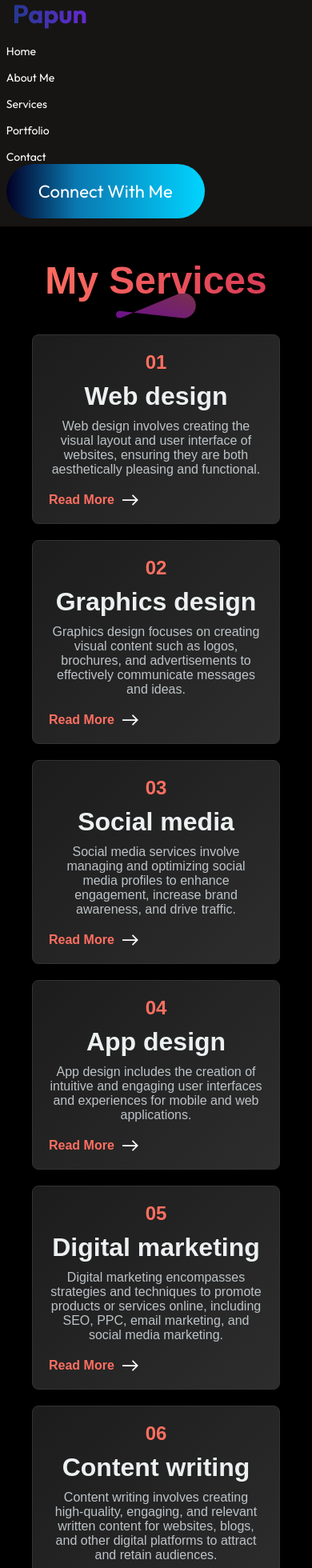
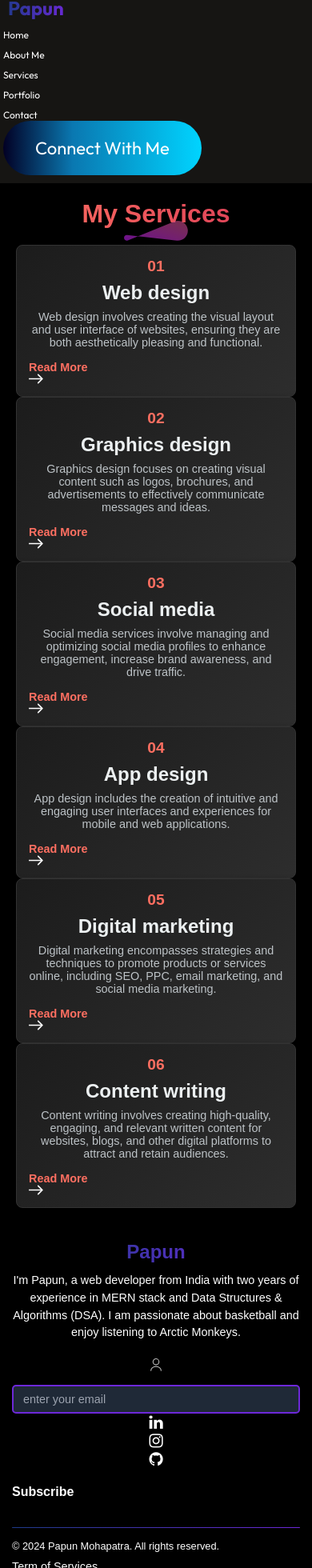
Before and after one commit to Papun1111/PersonalPortfolio, a React (Vite) app: page /service in a window 390 px wide. Shown: the part 21-1981 px from the top of the page at 80% size. Built offline with nearby package versions, Linux system fonts and the light colour scheme.

Commit message:
responsiveness improved

```diff
--- a/src/Components/About/About.css
+++ b/src/Components/About/About.css
@@ -155,3 +155,69 @@ hr:hover::before {
 .about-achievement p:hover {
     color: #0575e6;
 }
+
+/* Mobile screens (up to 576px) */
+@media (max-width: 576px) {
+    .about {
+        padding: 10px;
+    }
+
+    .title h1 {
+        font-size: 1.8rem;
+        margin-bottom: 5px;
+    }
+
+    .title img {
+        width: 80px;
+    }
+
+    .about-sections {
+        flex-direction: column;
+        gap: 10px;
+        margin-bottom: 20px;
+    }
+
+    .about-left, .about-right {
+        text-align: center;
+        flex: 1;
+    }
+
+    .profile-img {
+        width: 150px;
+        height: 150px;
+    }
+
+    .about-right {
+        padding-left: 0;
+    }
+
+    .about-para p {
+        margin-bottom: 15px;
+    }
+
+    .about-skills {
+        margin-top: 15px;
+    }
+
+    .about-skill {
+        margin-bottom: 5px;
+    }
+
+    .about-achievements {
+        flex-direction: column;
+        padding: 15px;
+        background: linear-gradient(135deg, #ff7e5f, #feb47b);
+    }
+
+    .about-achievement {
+        margin: 10px 0;
+    }
+
+    .about-achievement h1 {
+        font-size: 2.5rem;
+    }
+
+    .about-achievement p {
+        font-size: 1rem;
+    }
+}
--- a/src/Components/Contact/Contact.css
+++ b/src/Components/Contact/Contact.css
@@ -153,3 +153,95 @@
     opacity: 1;
   }
 }
+
+/* Mobile screens (up to 576px) */
+@media (max-width: 576px) {
+  .contact {
+      padding: 20px;
+  }
+
+  .contact-title {
+      margin-bottom: 15px;
+  }
+
+  .contact h1 {
+      font-size: 1.8rem;
+      margin-bottom: 15px;
+      color: #e0e0e0;
+  }
+
+  .contact img {
+      max-width: 100px; /* Smaller size for mobile screens */
+      top: 60%; /* Adjusted position for better fit */
+  }
+
+  .contact-section {
+      flex-direction: column;
+      gap: 15px;
+  }
+
+  .contact-left,
+  .contact-right {
+      max-width: 100%;
+  }
+
+  .contact-left h1 {
+      font-size: 1.5rem;
+      margin-bottom: 10px;
+      color: #f5a623;
+  }
+
+  .contact-left p {
+      font-size: 0.9rem;
+      line-height: 1.5;
+      color: #ccc;
+  }
+
+  .contact-details {
+      margin-top: 15px;
+  }
+
+  .contact-detail {
+      margin-bottom: 10px;
+  }
+
+  .contact-detail img {
+      width: 20px;
+      height: 20px;
+      margin-right: 8px;
+  }
+
+  .contact-detail p {
+      font-size: 0.9rem;
+  }
+
+  .contact-right {
+      padding: 15px;
+      border-radius: 5px;
+  }
+
+  .contact-right::before {
+      background: url('../../src/assets/theme_pattern.svg') no-repeat center center;
+      background-size: cover;
+  }
+
+  .contact-right label {
+      font-size: 0.9rem;
+      margin-bottom: 4px;
+  }
+
+  .contact-right input,
+  .contact-right textarea {
+      padding: 8px;
+      font-size: 0.9rem;
+  }
+
+  .contact-right button.contact-submit {
+      padding: 10px 15px;
+      font-size: 0.9rem;
+  }
+
+  .contact-right button.contact-submit:hover {
+      transform: scale(1.03);
+  }
+}
--- a/src/Components/Footer/Footer.css
+++ b/src/Components/Footer/Footer.css
@@ -123,3 +123,81 @@ hr {
 .footer-bottom-right p:hover {
   color: #3B82F6;
 }
+/* Mobile screens (up to 576px) */
+@media (max-width: 576px) {
+  .footer {
+      padding: 15px;
+  }
+
+  .footer-top {
+      flex-direction: column;
+      align-items: center;
+      margin-bottom: 15px;
+  }
+
+  .footer-top-left, .footer-top-right {
+      flex: none;
+      min-width: 100%;
+      text-align: center;
+      margin-bottom: 20px;
+  }
+
+  .logo {
+      font-size: 1.5rem;
+      margin-bottom: 5px;
+  }
+
+  .footer-top-left p {
+      font-size: 0.9rem;
+  }
+
+  .footer-email-input {
+      flex-direction: column;
+      align-items: stretch;
+      margin-bottom: 15px;
+  }
+
+  .footer-email-input img {
+      margin: 0 auto 10px;
+  }
+
+  .footer-email-input input {
+      padding: 8px;
+      font-size: 0.9rem;
+  }
+
+  .footer-email-input a {
+      font-size: 20px;
+      margin: 0;
+  }
+
+  .footer-subscribe {
+      font-size: 1rem;
+      margin-top: 5px;
+  }
+
+  hr {
+      height: 1px;
+      margin: 15px 0;
+  }
+
+  .footer-bottom {
+      flex-direction: column;
+      align-items: center;
+      text-align: center;
+  }
+
+  .footer-bottom-left {
+      font-size: 0.8rem;
+      margin-bottom: 10px;
+  }
+
+  .footer-bottom-right {
+      flex-direction: column;
+      gap: 10px;
+  }
+
+  .footer-bottom-right p {
+      font-size: 0.9rem;
+  }
+}
--- a/src/Components/Hero/Hero.css
+++ b/src/Components/Hero/Hero.css
@@ -81,3 +81,29 @@
         gap: 1rem;
     }
 }
+
+/* Mobile screens (up to 576px) */
+@media (max-width: 576px) {
+    .profile-logo {
+        width: 40vw;
+        height: 40vw;
+    }
+
+    .hero h1 {
+        font-size: 2rem;
+        width: 100%;
+    }
+
+    .hero {
+        padding: 1rem;
+        gap: 1rem;
+    }
+
+    .hero h1 span {
+        background: rgb(2,0,36);
+        background: linear-gradient(90deg, rgba(2,0,36,1) 0%, rgba(146,8,196,1) 35%, rgba(0,212,255,1) 100%);
+        background-clip: text;
+        -webkit-background-clip: text;
+        -webkit-text-fill-color: transparent;
+    }
+}
--- a/src/Components/MyWork/MyWork.css
+++ b/src/Components/MyWork/MyWork.css
@@ -92,3 +92,80 @@
     max-width: 50px;
     vertical-align: middle;
   }
+  /* Mobile screens (up to 576px) */
+@media (max-width: 576px) {
+  /* General container styling */
+  .mywork {
+    padding: 15px;
+    font-family: Arial, sans-serif;
+  }
+
+  /* Title section */
+  .mywork-title {
+    margin-bottom: 15px;
+  }
+
+  .mywork-title h1 {
+    font-size: 1.8em;
+    margin: 0;
+    color: #ffffff;
+  }
+
+  .mywork-title img {
+    max-width: 80%; /* Adjusted width for mobile */
+  }
+
+  /* Container for work items */
+  .mywork-container {
+    flex-direction: column;
+    align-items: center;
+    gap: 15px; /* Reduced gap for mobile view */
+  }
+
+  /* Individual work item */
+  .mywork-container > div {
+    width: 100%; /* Full width on mobile */
+    max-width: 350px; /* Set a max width to prevent excessive stretching */
+    padding: 15px;
+    transition: transform 0.3s, box-shadow 0.3s;
+  }
+
+  .mywork-container h1 {
+    font-size: 1.3em; /* Reduced font size */
+    margin: 8px 0;
+    color: #f0f0f0;
+  }
+
+  .mywork-container img {
+    margin-bottom: 8px;
+  }
+
+  .mywork-container a {
+    font-size: 0.9em; /* Slightly smaller font size for links */
+  }
+
+  .mywork-container a:hover {
+    color: #81c784;
+    text-decoration: underline;
+  }
+
+  .mywork-container > div:hover {
+    transform: scale(1.03); /* Reduced scale for hover effect */
+    box-shadow: 0 3px 6px rgba(0, 0, 0, 0.4); /* Reduced box-shadow for smaller screens */
+  }
+
+  /* Show more section */
+  .mywork-showmore {
+    margin-top: 20px;
+  }
+
+  .mywork-showmore p {
+    font-size: 1em; /* Reduced font size for "show more" text */
+    margin: 0;
+  }
+
+  .mywork-showmore img {
+    max-width: 40px; /* Adjusted size for mobile */
+    margin-top: 5px;
+  }
+}
--- a/src/Components/Navbar/Navbar.css
+++ b/src/Components/Navbar/Navbar.css
@@ -12,6 +12,12 @@
     font-size: 2rem; /* Base font size */
     padding: 10px; /* Added padding for better spacing */
     border-radius: 5px; /* Rounded corners for aesthetic */
+    transition: transform 0.3s ease-in-out, background 0.3s ease-in-out; /* Smooth transition for hover effects */
+}
+
+.logo:hover {
+    transform: scale(1.1);
+    background: linear-gradient(90deg, rgba(0,212,255,1) 0%, rgba(57,10,177,1) 35%, rgba(2,0,36,1) 100%);
 }
 
 .nav-menu {
@@ -22,6 +28,17 @@
     font-size: 1.25rem; /* Use rem for scalability */
 }
 
+.nav-menu a {
+    text-decoration: none;
+    color: inherit;
+    transition: color 0.3s ease-in-out, transform 0.3s ease-in-out;
+}
+
+.nav-menu a:hover {
+    color: rgb(0,212,255);
+    transform: translateY(-5px);
+}
+
 .nav-connect {
     padding: 20px 40px;
     border-radius: 50px;
@@ -29,11 +46,12 @@
     background: linear-gradient(90deg, rgba(2,0,36,1) 0%, rgba(10,120,177,1) 35%, rgba(0,212,255,1) 100%);
     font-size: 1.375rem; /* Use rem for scalability */
     cursor: pointer;
-    transition: transform 0.3s ease-in-out; /* Smoother transition */
+    transition: transform 0.3s ease-in-out, box-shadow 0.3s ease-in-out; /* Smoother transition */
 }
 
 .nav-connect:hover {
     transform: scale(1.05);
+    box-shadow: 0px 4px 8px rgba(0,0,0,0.3);
 }
 
 .hero p {
@@ -42,6 +60,11 @@
     font-size: 1.5rem; /* Use rem for scalability */
     line-height: 1.6;
     margin: 0 auto; /* Center the text block */
+    transition: color 0.3s ease-in-out;
+}
+
+.hero p:hover {
+    color: rgb(0,212,255);
 }
 
 .hero-action {
@@ -54,27 +77,32 @@
     justify-content: center; /* Center action buttons */
 }
 
-.hero-connect {
+.hero-connect, .hero-resume {
     padding: 25px 45px;
     border-radius: 50px;
+    cursor: pointer;
+    transition: transform 0.3s ease-in-out, background 0.3s ease-in-out, border 0.3s ease-in-out;
+}
+
+.hero-connect {
     background: rgb(63,94,251);
     background: radial-gradient(circle, rgba(63,94,251,1) 0%, rgba(213,25,133,1) 100%);
-    cursor: pointer;
 }
 
 .hero-resume {
     padding: 25px 75px;
-    border-radius: 50px;
     border: 2px solid #fff;
-    cursor: pointer;
 }
 
 .hero-connect:hover {
+    background: rgb(0,212,255);
     border: 2px solid white;
+    transform: scale(1.05);
 }
 
 .hero-resume:hover {
     border: 2px solid cyan;
+    transform: scale(1.05);
 }
 
 /* Responsive Styles */
@@ -159,3 +187,36 @@
         padding: 10px 20px;
     }
 }
+
+/* Mobile-Specific Styles */
+@media (max-width: 480px) {
+    .navbar {
+        margin: 10px 1%;
+    }
+
+    .logo {
+        font-size: 1.25rem;
+        padding: 6px;
+    }
+
+    .nav-menu {
+        font-size: 0.75rem;
+        gap: 10px;
+    }
+
+    .hero p {
+        font-size: 0.75rem;
+    }
+
+    .hero-action {
+        gap: 8px;
+    }
+
+    .hero-connect, .hero-resume {
+        padding: 8px 15px;
+    }
+
+    .hero-connect:hover, .hero-resume:hover {
+        border-width: 1px;
+    }
+}
--- a/src/Components/Services/Services.css
+++ b/src/Components/Services/Services.css
@@ -95,3 +95,87 @@
 .services-readmore:hover img {
   transform: translateX(5px);
 }
+/* Mobile screens (up to 576px) */
+@media (max-width: 576px) {
+  .services {
+      padding: 20px;
+      text-align: center;
+  }
+
+  .services-title {
+      margin-bottom: 20px;
+      position: relative;
+  }
+
+  .services-title h1 {
+      font-size: 2rem;
+      margin: 0;
+      background: linear-gradient(90deg, #ff6f61, #d83a56);
+      -webkit-background-clip: text;
+      -webkit-text-fill-color: transparent;
+  }
+
+  .services-title img {
+      width: 80px;
+      bottom: -15px;
+  }
+
+  .services-container {
+      display: block;
+      gap: 15px;
+  }
+
+  .services-format {
+      background: linear-gradient(135deg, #1c1c1c, #2d2d2d);
+      border: 1px solid #333;
+      border-radius: 8px;
+      padding: 15px;
+      max-width: 100%;
+      box-shadow: 0 3px 6px rgba(0, 0, 0, 0.6);
+      transition: transform 0.3s, box-shadow 0.3s;
+  }
+
+  .services-format:hover {
+      transform: translateY(-5px);
+      box-shadow: 0 6px 12px rgba(0, 0, 0, 0.8);
+  }
+
+  .services-format h3 {
+      font-size: 1.2rem;
+      color: #ff6f61;
+      margin: 0 0 8px;
+  }
+
+  .services-format h2 {
+      font-size: 1.5rem;
+      color: #ecf0f1;
+      margin: 0 0 8px;
+  }
+
+  .services-format p {
+      font-size: 0.9rem;
+      color: #bdc3c7;
+      margin: 0 0 15px;
+  }
+
+  .services-readmore {
+      flex-direction: column;
+      align-items: flex-start;
+  }
+
+  .services-readmore p {
+      font-size: 0.9rem;
+      color: #ff6f61;
+      margin: 0;
+  }
+
+  .services-readmore img {
+      margin-left: 0;
+      width: 18px;
+      transform: translateX(0);
+  }
+
+  .services-readmore:hover img {
+      transform: translateX(3px);
+  }
+}
```
